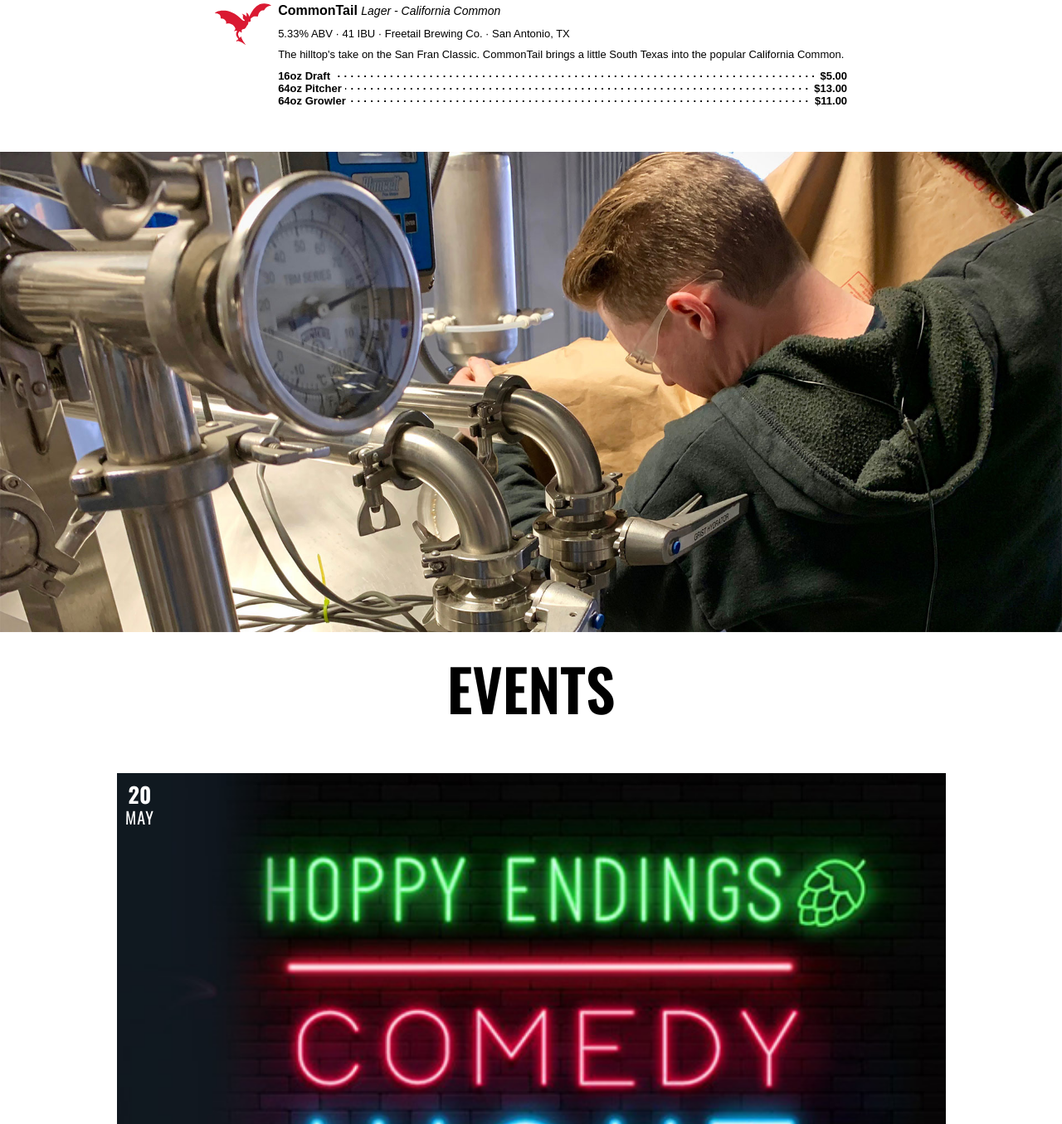
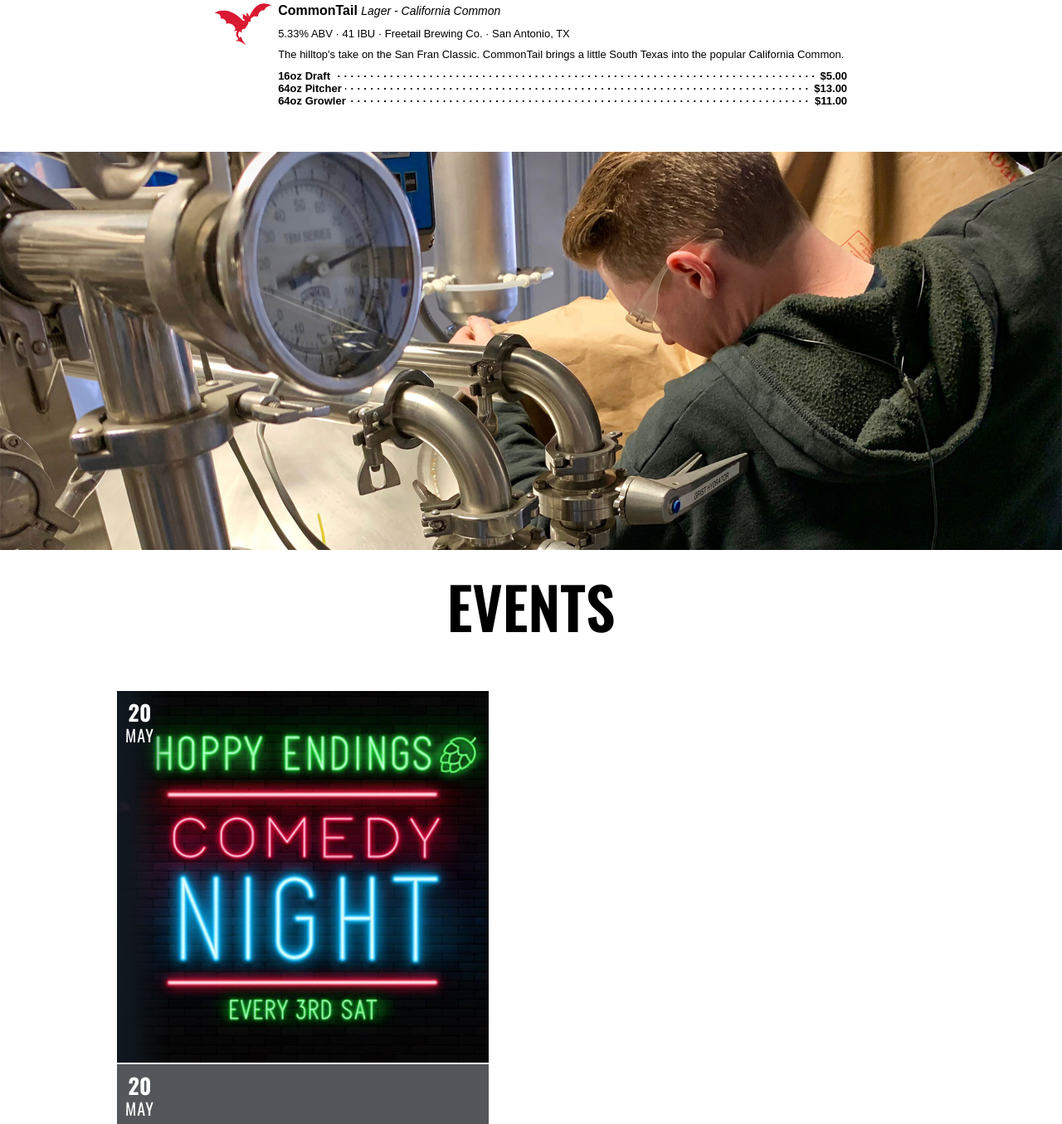
Before and after one commit to joshrod/freetail, a website: page src/taproom.html in a window 1280 px wide. Shown: the part 1645-3000 px from the top of the page at 83% size. Drawn offline with nearby package versions, Linux system fonts and the light colour scheme; a script that the page names is missing.

Commit message:
Event Square structure switched to match desired hover state.

```diff
--- a/src/js/main.js
+++ b/src/js/main.js
@@ -77,7 +77,7 @@
 		]
 	});
 
-	$('#events-carousel').slick({
+	$("#events-carousel").slick({
 		dots: false,
 		infinite: true,
 		speed: 300,
@@ -92,14 +92,14 @@
 				}
 			}
 		]
-	})
+	});
 
 	window.onscroll = () => {
 		shrinkNav();
 
 		stopFixedBeer();
 
-		if (document.querySelector('#trigger')) {
+		if (document.querySelector("#trigger")) {
 			triggerBound = trigger.getBoundingClientRect().top;
 
 			if (
@@ -119,30 +119,31 @@
 				}
 			}
 		}
-
 	};
 };
 
 //when the slick slide initializes we want to set all of our slides to the same height
-$('#events-carousel').on('setPosition', function () {
+$("#events-carousel").on("setPosition", function() {
 	jbResizeSlider();
 });
 
 //we need to maintain a set height when a resize event occurs.
 //Some events will through a resize trigger: $(window).trigger('resize');
-$(window).on('resize', function(e) {
+$(window).on("resize", function(e) {
 	jbResizeSlider();
 });
 
 //since multiple events can trigger a slider adjustment, we will control that adjustment here
-function jbResizeSlider(){
-	$slickSlider = $('#events-carousel');
-	$slickSlider.find('.slick-slide').height('auto');
+function jbResizeSlider() {
+	$slickSlider = $("#events-carousel");
+	$slickSlider
+		.find(".slick-slide")
+		.height($slickSlider.find(".slick-slide").width() * (7 / 8));
 
-	var slickTrack = $slickSlider.find('.slick-track');
+	var slickTrack = $slickSlider.find(".slick-track");
 	var slickTrackHeight = $(slickTrack).height();
 
-	$slickSlider.find('.slick-slide').css('height', slickTrackHeight + 'px');
+	$slickSlider.find(".slick-slide").css("height", slickTrackHeight + "px");
 }
 
 function centerOutlines() {
@@ -167,8 +168,7 @@
 }
 
 function stopFixedBeer() {
-	if (document.querySelector('.core')) {
-
+	if (document.querySelector(".core")) {
 		coreBottom = core.getBoundingClientRect().bottom;
 
 		if (coreBottom <= window.innerHeight) {
@@ -179,5 +179,4 @@
 			}
 		}
 	}
-
 }
--- a/src/scss/components/_event-square.scss
+++ b/src/scss/components/_event-square.scss
@@ -1,7 +1,8 @@
 .event-square {
+	@include background;
 	position: relative;
-    width: 80vw;
-    height: 80vw;
+	width: 450px;
+	height: 450px;
 	border: 1px solid white;
 
 	a {
--- a/src/scss/pages/_taproom.scss
+++ b/src/scss/pages/_taproom.scss
@@ -2,4 +2,11 @@
 	.hero {
 		background-image: url("../../../img/taproom-hero.jpg");
 	}
+
+	.tap-worker {
+		@include background;
+		width: 100%;
+		height: 60%;
+		background-image: url("../../../img/tap-work.jpg");
+	}
 }
--- a/src/taproom.html
+++ b/src/taproom.html
@@ -191,13 +191,15 @@
 				</div>
 			</div>
 		</section>
-		<img src="/img/tap-work.jpg" alt="Worker in Freetail Tap Room" />
+		<div class="tap-worker"></div>
 		<section class="taproom-events">
 			<h1 class="primary-heading black">Events</h1>
 			<div id="events-carousel">
-				<div class="event-square">
+				<div
+					class="event-square"
+					style="background-image: url('/img/comedy.jpg');"
+				>
 					<a href="#0">
-						<img src="/img/comedy.jpg" alt="Freetail Comedy Night" class="event-image">
 						<div class="event-date">
 							<p>20</p>
 							<p>May</p>
```
Also changed, not shown: src/scss/main.css, 1 other file. Lines whose indentation alone changed are shown as unchanged.
